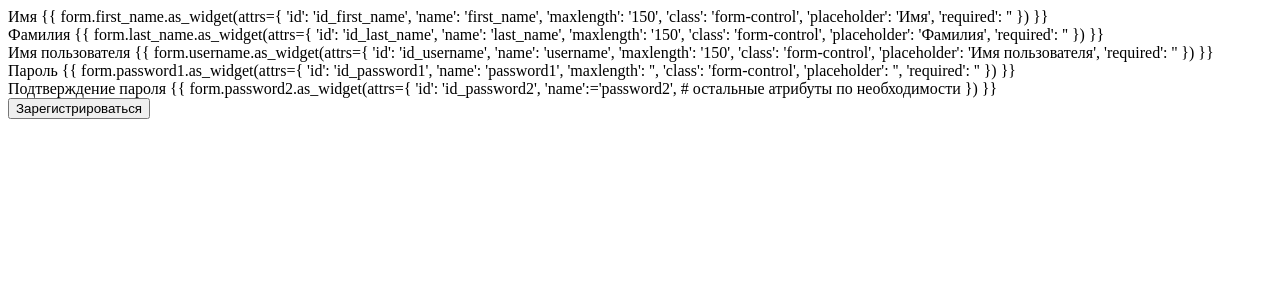
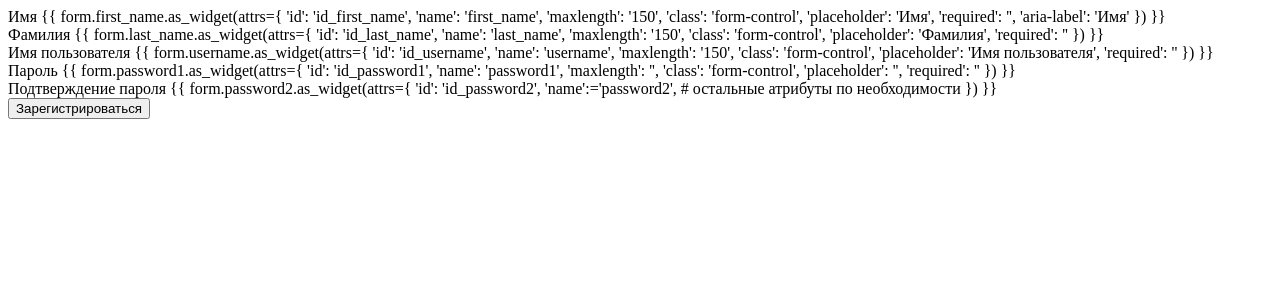
Before and after one commit to gordienkoas/python-project-52, a Django app: template task_manager/templates/register.html in a window 1280 px wide. Shown: the top 300 px of the page. Run offline with Django 5.2, Linux system fonts and the light colour scheme; the template is opened without the code that fills it: values that come from a table or form of the project are taken from there, others are empty.

Commit message:
change views.py

```diff
--- a/task_manager/templates/register.html
+++ b/task_manager/templates/register.html
@@ -1,15 +1,17 @@
 <form method="post" novalidate autocomplete="off">
   {% csrf_token %}
 
-  <label class="form-label" for="id_first_name">Имя</label>
+ <label class="form-label" for="id_first_name">Имя</label>
 {{ form.first_name.as_widget(attrs={
     'id': 'id_first_name',
     'name': 'first_name',
     'maxlength': '150',
     'class': 'form-control',
     'placeholder': 'Имя',
-    'required': ''
+    'required': '',
+    'aria-label': 'Имя'
 }) }}
+
 
   <div>
     <label for="{{ form.last_name.id_for_label }}">Фамилия</label>
```
